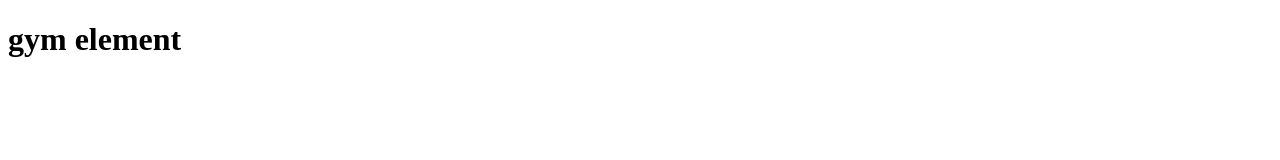
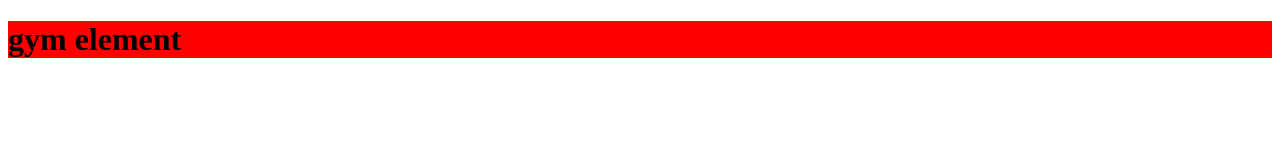
Before and after one commit to jeeshankhan1/first-demo-class, a plain HTML site: page index.html in a window 1280 px wide. Drawn offline with Linux system fonts and the light colour scheme.

Commit message:
new line

```diff
--- a/index.html
+++ b/index.html
@@ -4,6 +4,7 @@
     <meta charset="UTF-8">
     <meta name="viewport" content="width=device-width, initial-scale=1.0">
     <title>GYM MANAGEMENT</title>
+    <link rel="stylesheet" href="style.css">
 </head>
 <body>
     <h1>gym element</h1>
--- a/style.css
+++ b/style.css
@@ -1,3 +1,3 @@
-#h1{
+h1{
     background-color: red;
 }
```
Also changed, not shown: 2 other files.
